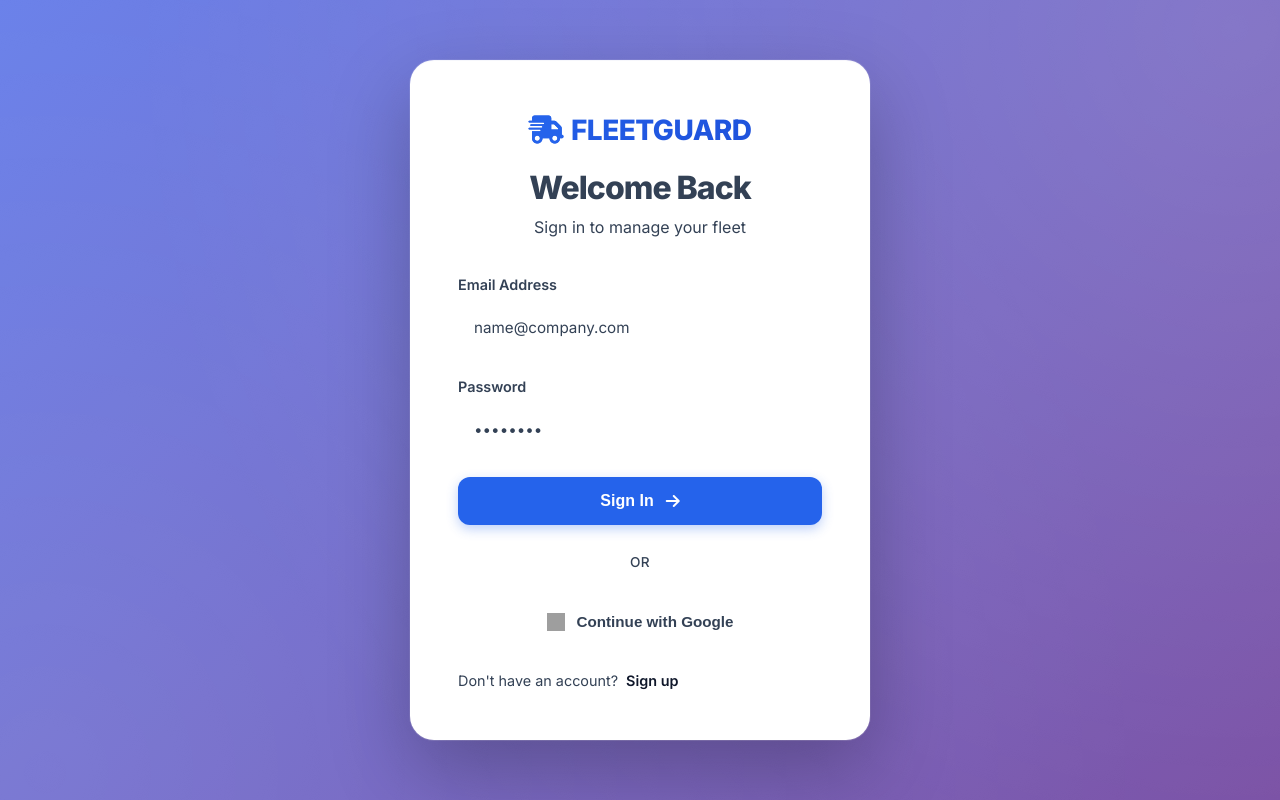
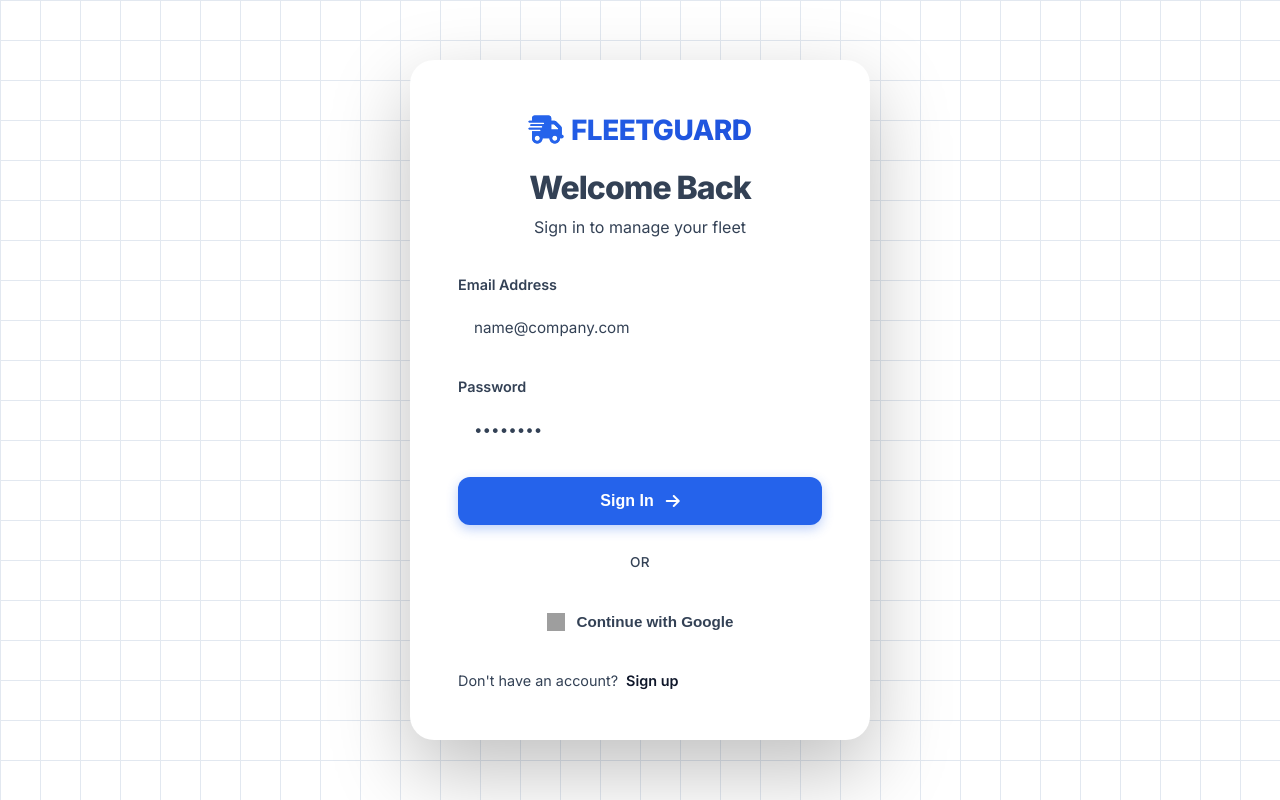
Before and after one commit to SoumyaEXE/FleetGuard, a Next.js app: page /login in a window 1280 px wide. Built offline with nearby package versions, Linux system fonts and the light colour scheme; no server answers; grey boxes are pictures that could not be loaded.

Commit message:
fixed styling login page

```diff
--- a/app/globals.css
+++ b/app/globals.css
@@ -4049,23 +4049,18 @@ input:focus + .slider {
   display: flex;
   align-items: center;
   justify-content: center;
-  background: linear-gradient(135deg, #667eea 0%, #764ba2 100%);
+  background-color: #ffffff;
+  background-image:
+    linear-gradient(#e2e8f0 1px, transparent 1px),
+    linear-gradient(90deg, #e2e8f0 1px, transparent 1px);
+  background-size: 40px 40px;
   position: relative;
   overflow: hidden;
   padding: 2rem;
 }
 
 .auth-container::before {
-  content: '';
-  position: absolute;
-  top: -50%;
-  left: -50%;
-  width: 200%;
-  height: 200%;
-  background:
-    radial-gradient(circle at 30% 20%, rgba(255, 255, 255, 0.15) 0%, transparent 50%),
-    radial-gradient(circle at 70% 80%, rgba(255, 255, 255, 0.1) 0%, transparent 50%);
-  animation: gradientShift 20s ease-in-out infinite;
+  display: none;
 }
 
 @keyframes gradientShift {
```
